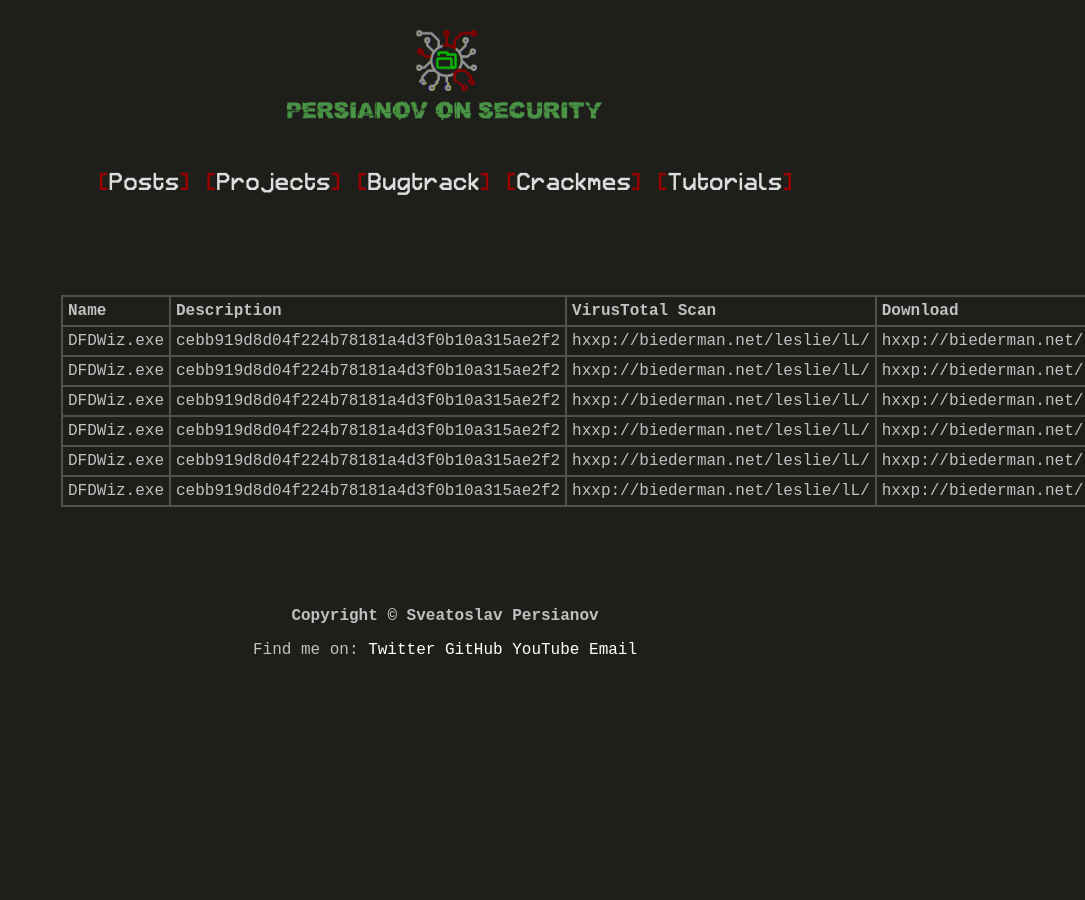
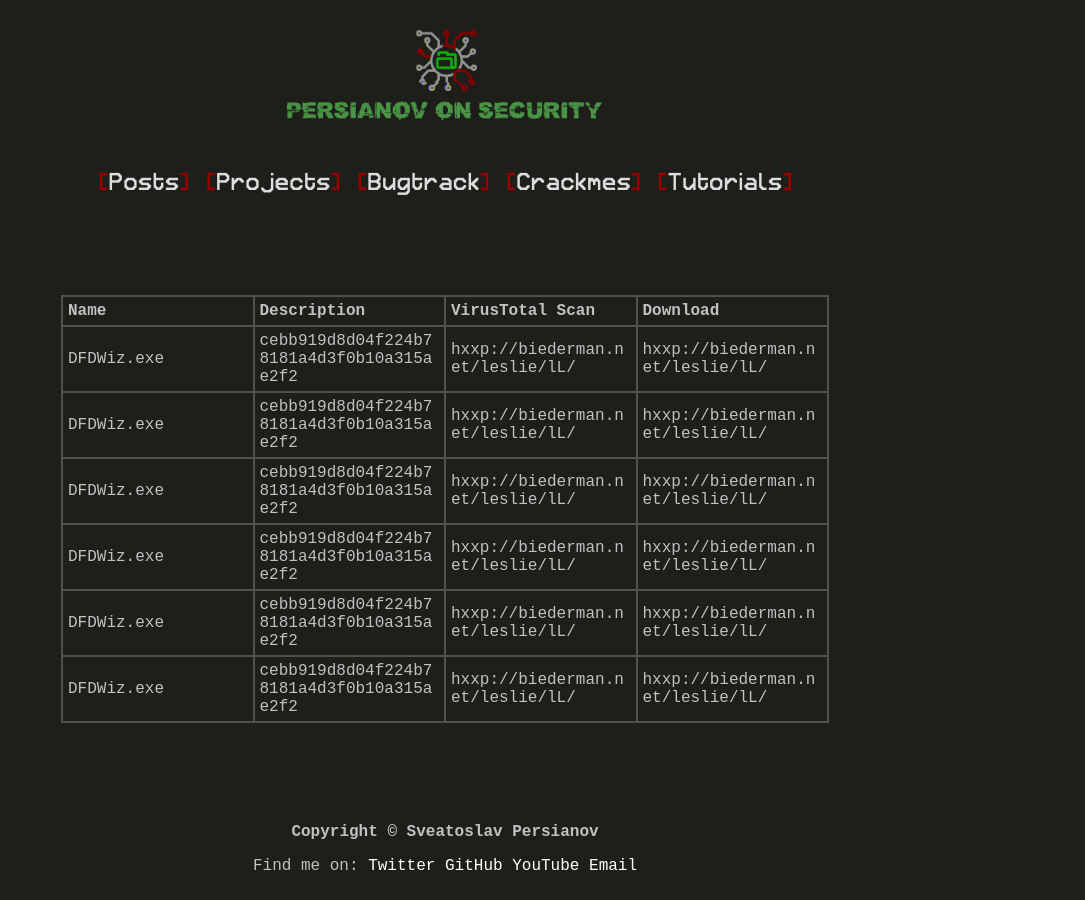
Before and after one commit to num1r0/num1r0.github.io, a Jekyll site: the page built from crackme-challenges.html, in a window 1280 px wide. Shown: the whole page, without its empty margins (195-1280 px from the left). Built offline with Jekyll 4.4.1, drawn with Linux system fonts in a browser that asks for light colours.

Commit message:
styled table

```diff
--- a/_layouts/crackme.html
+++ b/_layouts/crackme.html
@@ -3,7 +3,7 @@ layout: default
 ---
 
 <article class="resp_w">
-    <table>
+    <table class="crackme-challenges">
         <thead>
             <tr>
                 <th>Name</th>
--- a/css/styles.css
+++ b/css/styles.css
@@ -125,6 +125,12 @@ pre {
 .total_posts {
     font-size: 13px;
 }
+.crackme-challenges {
+    table-layout: fixed;
+}
+.crackme-challenges td {
+    word-wrap: break-word;
+}
 @media only screen and (max-width: 990px) {
     /* Mobile */
     .resp_w { width: 90%; }
```
